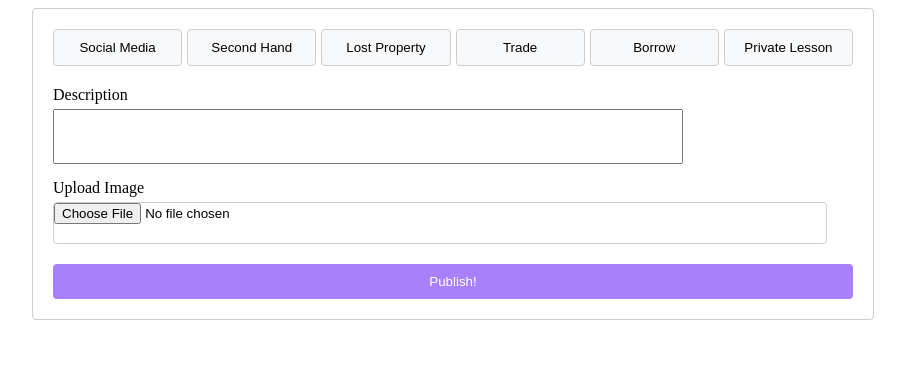
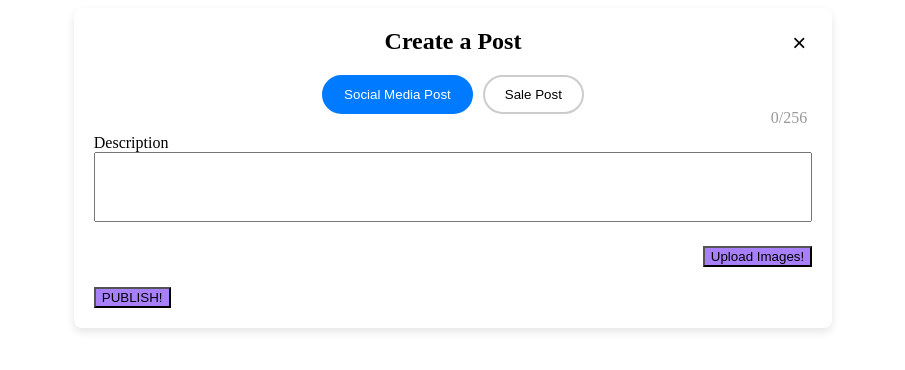
Before and after one commit to seckinalp/Biky-Frontend, a React (Vite) app in the folder demo/: page /create-post in a window 1280 px wide. Shown: the top 370 px of the page, without its empty margins (187-1092 px from the left). Built offline with nearby package versions, Linux system fonts and the light colour scheme.

Commit message:
Create Post Final

```diff
--- a/demo/src/createPostComponent/CreatePost.css
+++ b/demo/src/createPostComponent/CreatePost.css
@@ -1,168 +1,151 @@
 .create-post {
-    max-width: 600px;
+  background-color: #fff;
+  border-radius: 8px;
+  box-shadow: 0 4px 8px rgba(0, 0, 0, 0.1);
+  width: 60%; /* Adjust the width of the outer box to be narrower */
   margin: auto;
   padding: 20px;
-    border: 1px solid #ccc;
-    border-radius: 4px;
+  position: relative; /* For absolute positioning of the close button */
+  box-sizing: border-box; /* Include padding in the width and height */
+}
+.modal-header {
+  display: flex;
+  justify-content: space-between;
+  align-items: center;
+  padding-bottom: 20px; /* Add some padding at the bottom */
+}
+.modal-title {
+  font-size: 1.5rem; /* Adjust the font size as needed */
+  font-weight: 600; /* Adjust the font weight as needed */
+  text-align: center; /* Center the title text */
+  flex-grow: 1; /* Allow the title to grow and push the close button to the end */
 }
 
-  .category-buttons {
+.close-button {
+  background: transparent;
+  border: none;
+  font-size: 1.5rem; /* Adjust the font size of the close button to match the title */
+  cursor: pointer;
+  position: absolute;
+  top: 20px; /* Adjust as needed */
+  right: 20px; /* Adjust as needed */
+}
+
+.post-type-buttons {
   display: flex;
-    justify-content: space-between;
+  justify-content: center; /* Center the buttons */
+  gap: 10px;
+  margin-bottom: 20px; /* Space below the buttons */
+}
+
+.post-type-button {
+  border: 2px solid #ccc; /* Adjust border color as needed */
+  background-color: #fff;
+  border-radius: 20px; /* Rounded corners */
+  padding: 10px 20px;
+  cursor: pointer;
+  outline: none;
+}
+
+.post-type-button.active {
+  border-color: #007bff; /* Adjust to active color as needed */
+  background-color: #007bff;
+  color: #fff;
+}
+
+.form-group {
   margin-bottom: 20px;
 }
 
-  .category-buttons button {
-    flex: 1;
-    padding: 10px;
-    margin-right: 5px;
-    border: 1px solid #ccc;
-    border-radius: 4px;
-    background-color: #f8f9fa;
-    cursor: pointer;
+.character-count {
+  float: right; /* Position character count to the right */
+  margin-top: -25px; /* Adjust as needed */
+  margin-right: 5px; /* Adjust as needed */
+  color: #999; /* Adjust text color as needed */
 }
 
-  .category-buttons button.active {
-    background-color: #A980FC;
-    color: white;
+.form-group textarea {
+  width: 100%;
+  height: 70px;/* Make these elements full width */
+  box-sizing: border-box; /* Include padding and border in the width */
+  resize: none;
 }
-
-  .category-buttons button:last-child {
-    margin-right: 0;
+.form-group select{
+  width: 100%; /* Make these elements full width */
+  box-sizing: border-box; /* Include padding and border in the width */
 }
-
-  .create-post .form-group {
+.form-group input {
+  width: 100%; /* Make these elements full width */
+  height: 30px;
+  box-sizing: border-box; /* Include padding and border in the width */
+}
+.image-upload-section {
+  /* Align the upload button to the right */
+  text-align: right;
   margin-bottom: 20px;
 }
 
-  .create-post .form-group label {
-    display: block;
-    margin-bottom: 5px;
+.character-count {
+  /* Position character count to the right */
+  float: right;
+  margin-top: -25px;
+  margin-right: 5px;
+  color: #999;
 }
 
-  .create-post .form-group textarea {
-    width: calc(100% - 20px); /* Adjusted width to account for padding */
-    padding: 10px;
-    border: 1px solid #ccc;
-    border-radius: 4px;
-    height: 150px; /* Fixed height */
-    resize: none;
+.modal-header h2 {
+  margin: 0;
+  /* Style for the title */
 }
 
 
-  .create-post .form-group input[type="file"] {
-    width: calc(100% - 20px); /* Assuming 10px padding on both sides */
-  }
-
-  .create-post .form-group:not(:last-child) {
-    margin-bottom: 20px;
-  }
-
-  .create-post .publish-button {
-    background-color: #A980FC;
-    color: white;
-    padding: 10px 15px;
-    border: none;
-    border-radius: 4px;
-    cursor: pointer;
-    width: 100%;
-  }
-
-  .create-post .publish-button:hover {
-    background-color: gray;
-  }
-
-  .category-buttons button.active {
-    background-color: #A980FC;
-    color: white;
-  }
-
-  .image-preview {
-    width: calc(100% - 20px); /* Assuming 10px padding on both sides */
-    height: auto; /* Keep the aspect ratio */
-    border: 1px solid #ccc;
-    border-radius: 4px;
-    margin-top: 10px;
-  }
-
-  .create-post {
-    max-width: 800px; /* Increased the width of the form */
-    margin: auto;
-    padding: 20px;
-    border: 1px solid #ccc;
-    border-radius: 4px;
-  }
-  .create-post {
-    max-width: 800px; /* Adjust as needed */
-    margin: auto;
-    padding: 20px;
-    border: 1px solid #ccc;
-    border-radius: 4px;
+/* Style for the close button, for example: */
+.close-button:hover {
+  color: #f00; /* Color when hovered */
 }
 
 
-  .form-row-up {
+.publish-button {
+  width: 100%;
+  /* ...other styles... */
+}
+.image-preview-section {
   display: flex;
-    justify-content: space-between; /* This will place space between your items */
-    align-items: flex-start; /* Align items to the start of the flex container */
-    gap: 10px; /* This adds a gap between your form elements */
-    margin-bottom: 15px;
+  flex-direction: column;
+  align-items: center; /* Center the image preview section */
+  margin-top: 20px; /* Add some space above the image preview section */
 }
 
-.form-group-up {
-    display: flex;
-    flex-direction: column; /* Stack label and input vertically */
-    align-items: flex-start; /* Align items to the start for a natural form look */
+.image-preview-section img {
+  /* Larger fixed size for image previews */
+  width: 200px; /* Adjust size as needed */
+  height: 200px; /* Adjust size as needed */
+  object-fit: cover; /* To keep the aspect ratio of the image */
+  margin-bottom: 10px; /* Space between the image and the controls */
 }
 
-.form-group-description {
-    flex: 3; /* description takes up 3 times more space than price */
-    max-width: calc(80% - 10px); /* Adjust this to change the width */
+.image-preview-controls {
+  text-align: center; /* Center the controls */
 }
 
-.form-group-price {
-    flex: 1;
-    max-width: calc(20% - 10px); /* Adjust this to change the width */
+.image-preview-info {
+  text-align: center; /* Center the counter and controls */
+
 }
-
-.form-group-up label {
-    margin-bottom: 5px; /* Add some space between the label and the input/textarea */
+.image-navigation {
+  display: flex;
+  justify-content: center; /* Center the navigation buttons */
+  margin-top: 10px; /* Space above the navigation buttons */
 }
-
-.form-group-up input,
-.form-group-up textarea {
-    width: 100%; /* Make the input/textarea take up the full width of the flex item */
-    box-sizing: border-box; /* Include padding and border in the element's total width and height */
+.image-preview-controls button {
+  margin: 0 5px; /* Add space between buttons */
+  /* Add other styles for buttons here */
 }
-
-.form-group-description textarea {
-    height: 55px; /* Fixed height */
-    resize: none; /* Disables resizing */
+/* Add any additional styling needed for buttons, form elements, and layout */
+.image-counter {
+  /* Styles for the image counter text */
+  font-size: 14px;
+  margin-top: 0px;
+  color: #666;
+  margin-bottom: 5px;
 }
-
-.form-group-up input[type="text"] {
-    height: 55px; /* Match the height to your design */
-}
-
-  .form-row {
-    display: flex;
-    flex-wrap: wrap;
-    margin-bottom: 20px;
-  }
-
-  .form-group {
-    flex-basis: calc(25% - 15px); /* Adjusted to fit 4 items in a row */
-    margin-right: 1%; /* Spacing between the select boxes */
-  }
-
-  .form-group:last-child {
-    margin-right: 0; /* Remove margin for the last form group */
-  }
-
-  /* Adjusting the file input to match the description box */
-  .create-post .form-group input[type="file"] {
-    width: calc(100% - 20px); /* Assuming 10px padding on both sides */
-    height: 40px; /* Adjust height to match other inputs */
-    border-radius: 4px;
-    border: 1px solid #ccc;
-  }
--- a/demo/src/createPostComponent/CreatePost.tsx
+++ b/demo/src/createPostComponent/CreatePost.tsx
@@ -1,173 +1,162 @@
-import React, { useState } from 'react';
+import React, { useState, useRef } from 'react';
 import './CreatePost.css';
 import '../ButtonStyle.css'
 
+const CreatePost = () => {
+  const [description, setDescription] = useState<string>('');
+  const [postType, setPostType] = useState<'socialMedia' | 'sale'>('socialMedia');
+  const [selectedType, setSelectedType] = useState<string>('')
+  const [price, setPrice] = useState<number | ''>('');
+  const [images, setImages] = useState<string[]>([]);
+  const [imagePreviewIndex, setImagePreviewIndex] = useState<number>(0);
 
-const CreatePost = () => {
-  const [description, setDescription] = useState('');
-  const [selectedCategory, setSelectedCategory] = useState('');
-  const [price, setPrice] = useState('');
-  const [department, setDepartment] = useState('');
-  const [course, setCourse] = useState('');
-  const [book, setBook] = useState('');
-  const [type, setType] = useState('');
-  const [imagePreviewUrl, setImagePreviewUrl] = useState('');
-  const shouldShowPriceField = (category: string): boolean => {
-    return ['Second Hand', 'Private Lesson'].includes(category);
-  };
+  const fileInputRef = useRef<HTMLInputElement>(null);
 
-  const shouldShowTypeDropdown = (category: string): boolean => {
-    return ['Lost Property', 'Trade', 'Borrow'].includes(category);
-  };
   const handleDescriptionChange = (event: React.ChangeEvent<HTMLTextAreaElement>) => {
     setDescription(event.target.value);
   };
 
-  const handlePriceChange = (event: React.ChangeEvent<HTMLInputElement>) => {
-    setPrice(event.target.value);
+  const handleTypeChange = (event: React.ChangeEvent<HTMLSelectElement>) => {
+    setSelectedType(event.target.value);
   };
 
-  const handleCategoryChange = (category: string) => {
-    setSelectedCategory(category);
+  const handlePriceChange = (event: React.ChangeEvent<HTMLInputElement>) => {
+    const value = event.target.value;
+    setPrice(value === '' ? '' : Number(value));
   };
-
   const handleImageUpload = (event: React.ChangeEvent<HTMLInputElement>) => {
-    if (event.target.files && event.target.files[0]) {
-      const file = event.target.files[0];
-      const reader = new FileReader();
-      reader.onloadend = () => {
-        setImagePreviewUrl(reader.result as string);
-      };
-      reader.readAsDataURL(file);
+    if (event.target.files) {
+      const fileArray = Array.from(event.target.files).map((file) => URL.createObjectURL(file));
+      setImages((prevImages) => {
+        const spaceForNewImages = 4 - prevImages.length;
+        const newImagesToAdd = fileArray.slice(0, spaceForNewImages);
+        return [...prevImages, ...newImagesToAdd];
+      });
+      event.target.value = ""; // Clear the file input
     }
   };
 
-  const handleSelectChange = (event: React.ChangeEvent<HTMLSelectElement>) => {
-    const { name, value } = event.target;
-    switch (name) {
-      case 'department':
-        setDepartment(value);
-        break;
-      case 'course':
-        setCourse(value);
-        break;
-      case 'book':
-        setBook(value);
-        break;
-      case 'type':
-        setType(value);
-        break;
-      default:
-        break;
+  const handleDeleteImage = (index: number) => {
+    setImages((prevImages) => prevImages.filter((_, i) => i !== index));
+    if (imagePreviewIndex >= index && imagePreviewIndex > 0) {
+      setImagePreviewIndex(prevIndex => prevIndex - 1);
     }
   };
 
   const handleSubmit = (event: React.FormEvent) => {
     event.preventDefault();
-    // Form submission logic goes here
+    // Submit form data logic here
+  };
+  const handleClose = () => {
+    // Logic to handle the closing of the post creation modal
+    console.log('Modal closed'); // Replace with actual close logic
+  };
+  const triggerFileInput = () => {
+    fileInputRef.current?.click();
   };
 
   return (
 <div className="create-post">
-      <form onSubmit={handleSubmit}>
-        <div className="category-buttons">
-          {['Social Media', 'Second Hand', 'Lost Property', 'Trade', 'Borrow', 'Private Lesson'].map((category) => (
+      <div className="modal-header">
+        <h2 className="modal-title">Create a Post</h2>
+        <button className="close-button" onClick={handleClose}>&times;</button>
+      </div>
+      <div className="post-type-buttons">
         <button
-              key={category}
           type="button"
-              className={selectedCategory === category ? 'active' : ''}
-              onClick={() => handleCategoryChange(category)}
+          onClick={() => setPostType('socialMedia')}
+          className={`post-type-button ${postType === 'socialMedia' ? 'active' : ''}`}
         >
-              {category}
+          Social Media Post
         </button>
-          ))}
+        <button
+          type="button"
+          onClick={() => setPostType('sale')}
+          className={`post-type-button ${postType === 'sale' ? 'active' : ''}`}
+        >
+          Sale Post
+        </button>
       </div>
 
-        <div className="form-row-up">
-          <div className="form-group-up form-group-description">
+        <div className="form-group">
+
           <label htmlFor="description">Description</label>
+          <span className="character-count">{description.length}/256</span>
           <textarea
             id="description"
             value={description}
-              onChange={(e) => setDescription(e.target.value)}
+            maxLength={256}
+            onChange={handleDescriptionChange}
+          />
+
+        </div>
+
+        {postType === 'sale' && (
+          <>
+            <div className="form-group">
+              <label htmlFor="type">Select a Type</label>
+              <select id="type" value={selectedType} onChange={handleTypeChange}>
+                {/* Option elements */}
+              </select>
+            </div>
+            <div className="form-group">
+              <label htmlFor="price">Price</label>
+              <input
+                type="number"
+                id="price"
+                value={price}
+                onChange={handlePriceChange}
+                min="0" // Minimum value
+                step="1" // Only allow integer values
               />
             </div>
-          {shouldShowPriceField(selectedCategory) && (
-            <div className="form-group-up form-group-price">
-              <label htmlFor="price">Price</label>
+          </>
+        )}
+
+        <div className="image-upload-section">
+          <button type="button" onClick={triggerFileInput}>
+            Upload Images!
+          </button>
           <input
-                type="text"
-                id="price"
-                value={price}
-                onChange={(e) => setPrice(e.target.value)}
+            type="file"
+            id="imageUpload"
+            multiple
+            onChange={handleImageUpload}
+            ref={fileInputRef}
+            style={{ display: 'none' }}
+            accept="image/*" // Accept only images
           />
         </div>
+
+        {images.length > 0 && (
+        <div className="image-preview-section">
+          <img src={images[imagePreviewIndex]} alt={`Preview ${imagePreviewIndex + 1}`} />
+          <div className="image-preview-info">
+            <div className="image-counter">
+              {`${imagePreviewIndex + 1}/${images.length}`}
+            </div>
+            <div className="image-preview-controls">
+              <button type="button" onClick={() => handleDeleteImage(imagePreviewIndex)}>Delete</button>
+              {images.length > 1 && (
+                <>
+                  <button type="button" onClick={() => setImagePreviewIndex((prevIndex) => (prevIndex > 0 ? prevIndex - 1 : images.length - 1))}>
+                    Previous
+                  </button>
+                  <button type="button" onClick={() => setImagePreviewIndex((prevIndex) => (prevIndex + 1) % images.length)}>
+                    Next
+                  </button>
+                </>
               )}
             </div>
-
-        {shouldShowTypeDropdown(selectedCategory) && (
-          <div className="form-row-up">
-            <div className="form-group-up">
-              <label htmlFor="type">Select a Type</label>
-              <select name="type" id="type" value={type} onChange={(e) => setType(e.target.value)}>
-                <option value="">Please select</option>
-                <option value="type1">Type 1</option>
-                <option value="type2">Type 2</option>
-                <option value="type3">Type 3</option>
-              </select>
           </div>
         </div>
       )}
 
-        {selectedCategory === 'Second Hand' && (
-          <div className="form-row">
-            <div className="form-group">
-              <label htmlFor="department">Select a Department</label>
-              <select name="department" id="department" value={department} onChange={handleSelectChange}>
-              <option value="">Select a Department</option>
-                <option value="a">Option A</option>
-                <option value="b">Option B</option>
-                <option value="c">Option C</option>
-              </select>
-            </div>
-            <div className="form-group">
-              <label htmlFor="course">Course Code</label>
-              <select name="course" id="course" value={course} onChange={handleSelectChange}>
-              <option value="">Select a Department</option>
-                <option value="a">Option A</option>
-                <option value="b">Option B</option>
-                <option value="c">Option C</option>
-              </select>
-            </div>
-            <div className="form-group">
-              <label htmlFor="book">Select the Book</label>
-              <select name="book" id="book" value={book} onChange={handleSelectChange}>
-              <option value="">Select a Department</option>
-                <option value="a">Option A</option>
-                <option value="b">Option B</option>
-                <option value="c">Option C</option>
-              </select>
-            </div>
-            <div className="form-group">
-              <label htmlFor="type">Select a Type</label>
-              <select name="type" id="type" value={type} onChange={handleSelectChange}>
-              <option value="">Select a Department</option>
-                <option value="a">Option A</option>
-                <option value="b">Option B</option>
-                <option value="c">Option C</option>
-              </select>
-            </div>
-          </div>
-        )}
+        <button type="submit">PUBLISH!</button>
+        <form onSubmit={handleSubmit}>
+        {/* ... */}
+      </form>
 
-        <div className="form-group">
-          <label htmlFor="imageUpload">Upload Image</label>
-          <input type="file" id="imageUpload" onChange={handleImageUpload} accept="image/*"/>
-          {imagePreviewUrl && <img src={imagePreviewUrl} alt="Preview" className="image-preview" />}
-        </div>
-
-        <button type="submit" className="publish-button">Publish!</button>
-      </form>
     </div>
   );
 };
```
Lines whose indentation alone changed are shown as unchanged.
